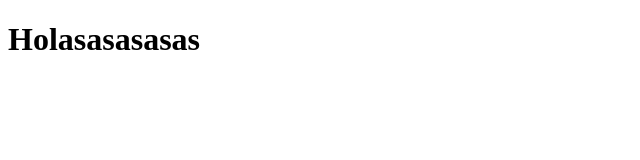
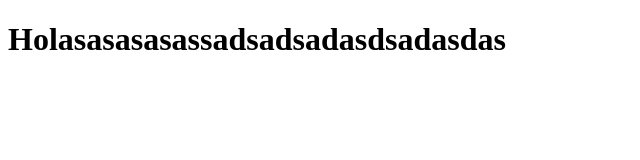
Before and after one commit to S7EVENX/turismo-website, a plain HTML site: page index.html in a window 1280 px wide. Shown: the whole page, without its empty margins (0-640 px from the left). Drawn offline with Linux system fonts and the light colour scheme.

Commit message:
Update index.html

```diff
--- a/index.html
+++ b/index.html
@@ -7,6 +7,6 @@
     <title>Sitio Web Turistico</title>
 </head>
 <body>
-    <h1>Holasasasasas</h1>
+    <h1>Holasasasasassadsadsadasdsadasdas</h1>
 </body>
 </html>
```
